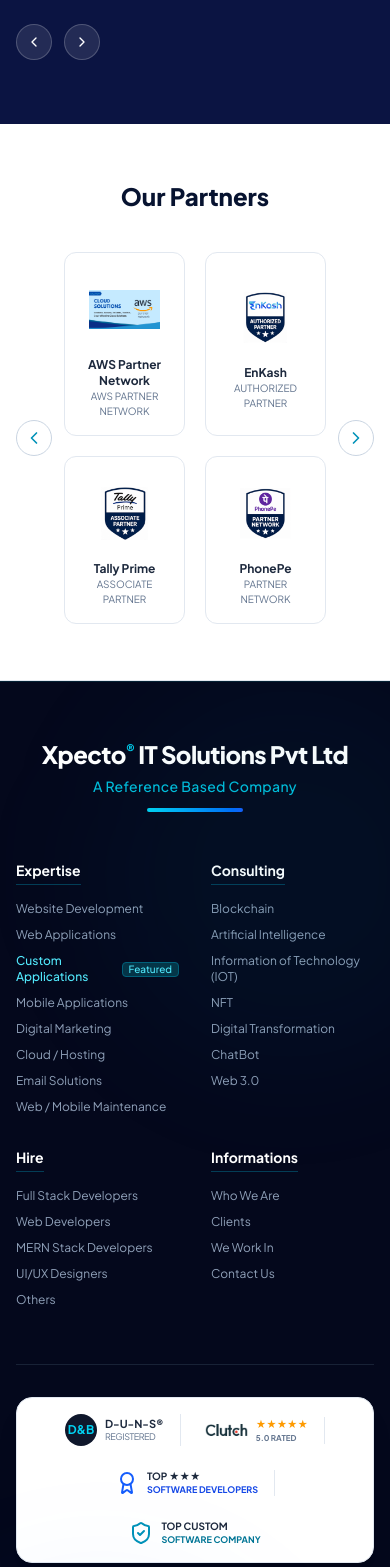
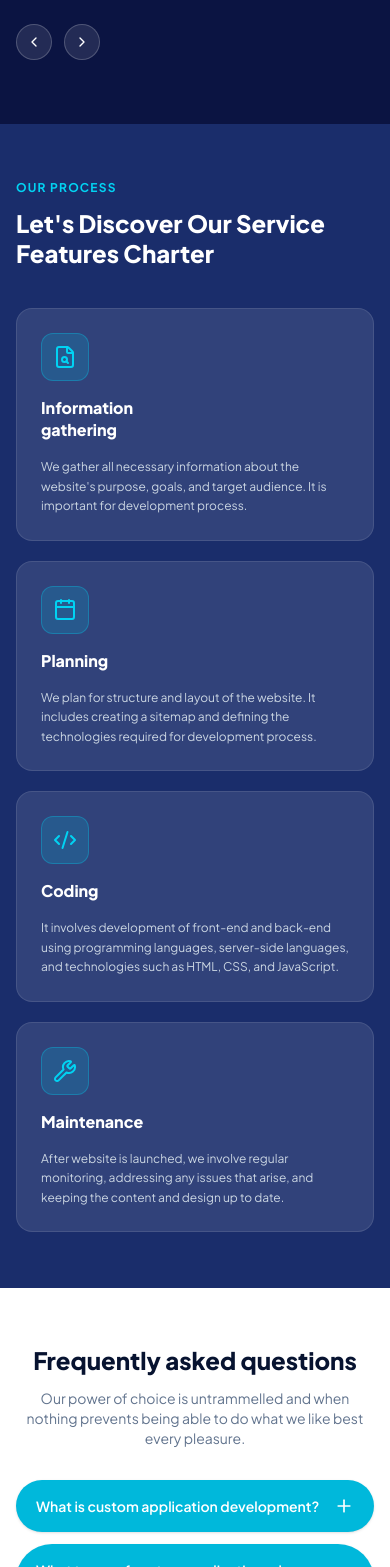
Before and after one commit to codesumitsaxena/Xpecto, a React (Vite) app: page /custom-applications in a window 390 px wide. Shown: the part 7561-9128 px from the top of the page. Built offline with nearby package versions, Linux system fonts and the light colour scheme.

Commit message:
Add Our Process, FAQ, and badge-style Partners sections

```diff
--- a/src/pages/CustomApplicationPage.jsx
+++ b/src/pages/CustomApplicationPage.jsx
@@ -22,7 +22,14 @@ import {
   Layers,
   Link,
   TrendingUp,
-  LifeBuoy
+  LifeBuoy,
+  FileSearch,
+  Calendar,
+  Code2,
+  Wrench,
+  Rocket,
+  ChevronDown,
+  Plus
 } from 'lucide-react';
 
 export default function CustomApplicationPage() {
@@ -30,6 +37,7 @@ export default function CustomApplicationPage() {
   const [partnerIndex, setPartnerIndex] = useState(0);
   const [formData, setFormData] = useState({ name: '', phone: '', email: '', country: 'India', description: '' });
   const [techTab, setTechTab] = useState('frontend');
+  const [openFaq, setOpenFaq] = useState(null);
 
   const handleSubmit = (e) => {
     e.preventDefault();
@@ -662,38 +670,136 @@ export default function CustomApplicationPage() {
         </div>
       </section>
 
-      {/* ======================== SECTION 8: OUR PARTNERS SLIDER ======================== */}
+      {/* ======================== SECTION 8: OUR PROCESS ======================== */}
+      <section className="w-full py-14 px-4 sm:px-8 lg:px-16 bg-[#1a2d6b]">
+        <div className="max-w-6xl mx-auto">
+          <span className="text-xs font-bold tracking-widest uppercase text-cyan-400 mb-3 block">
+            OUR PROCESS
+          </span>
+          <h2 className="text-2xl sm:text-3xl md:text-4xl font-extrabold text-white mb-10 leading-tight max-w-xl">
+            Let's Discover Our Service<br />Features Charter
+          </h2>
+          <div className="grid grid-cols-1 sm:grid-cols-2 lg:grid-cols-4 gap-5">
+            {[
+              {
+                icon: FileSearch,
+                title: 'Information\ngathering',
+                desc: 'We gather all necessary information about the website\'s purpose, goals, and target audience. It is important for development process.',
+              },
+              {
+                icon: Calendar,
+                title: 'Planning',
+                desc: 'We plan for structure and layout of the website. It includes creating a sitemap and defining the technologies required for development process.',
+              },
+              {
+                icon: Code2,
+                title: 'Coding',
+                desc: 'It involves development of front-end and back-end using programming languages, server-side languages, and technologies such as HTML, CSS, and JavaScript.',
+              },
+              {
+                icon: Wrench,
+                title: 'Maintenance',
+                desc: 'After website is launched, we involve regular monitoring, addressing any issues that arise, and keeping the content and design up to date.',
+              },
+            ].map((step, idx) => {
+              const Icon = step.icon;
+              return (
+                <div
+                  key={idx}
+                  className="bg-white/10 hover:bg-white/15 border border-white/10 rounded-2xl p-6 flex flex-col gap-4 transition-all"
+                >
+                  <div className="w-12 h-12 rounded-xl bg-cyan-500/20 border border-cyan-400/30 flex items-center justify-center text-cyan-400">
+                    <Icon className="w-6 h-6" />
+                  </div>
+                  <h3 className="text-base font-extrabold text-white leading-snug whitespace-pre-line">
+                    {step.title}
+                  </h3>
+                  <p className="text-xs text-slate-300 leading-relaxed">
+                    {step.desc}
+                  </p>
+                </div>
+              );
+            })}
+          </div>
+        </div>
+      </section>
+
+      {/* ======================== SECTION 9: FAQ ======================== */}
+      <section className="w-full py-14 px-4 sm:px-8 lg:px-16 bg-white">
+        <div className="max-w-3xl mx-auto">
+          <h2 className="text-2xl sm:text-3xl font-extrabold text-[#071330] text-center mb-3">
+            Frequently asked questions
+          </h2>
+          <p className="text-sm text-slate-500 text-center mb-8 max-w-xl mx-auto">
+            Our power of choice is untrammelled and when nothing prevents being able to do what we like best every pleasure.
+          </p>
+          <div className="flex flex-col gap-3">
+            {[
+              { q: 'What is custom application development?' },
+              { q: 'What types of custom applications do you develop?' },
+              { q: 'How do you ensure the security of custom applications?' },
+              { q: 'Can you integrate custom applications with existing systems?' },
+              { q: 'Do you provide ongoing support and maintenance for custom applications?' },
+              { q: 'How does custom software differ from off-the-shelf solutions?' },
+              { q: 'What industries benefit from custom application development?' },
+              { q: 'How long does it take to develop a custom application?' },
+              { q: 'What are the cost factors involved in custom application development?' },
+            ].map((faq, idx) => (
+              <button
+                key={idx}
+                onClick={() => setOpenFaq(openFaq === idx ? null : idx)}
+                className="w-full flex items-center justify-between gap-3 px-5 py-4 bg-cyan-500 hover:bg-cyan-600 text-white rounded-full text-left text-sm font-semibold transition-colors shadow-sm"
+              >
+                <span>{faq.q}</span>
+                <Plus className={`w-5 h-5 shrink-0 transition-transform ${openFaq === idx ? 'rotate-45' : ''}`} />
+              </button>
+            ))}
+          </div>
+        </div>
+      </section>
+
+      {/* ======================== SECTION 10: OUR PARTNERS SLIDER (Badge style) ======================== */}
       <section className="w-full bg-white py-14 px-4 sm:px-8 lg:px-16 border-b border-slate-200">
         <div className="max-w-6xl mx-auto text-center">
           <h2 className="text-2xl sm:text-3xl font-extrabold text-[#071330] mb-10">Our Partners</h2>
-          <div className="relative flex items-center justify-center max-w-5xl mx-auto px-6">
+          <div className="relative flex items-center justify-center max-w-5xl mx-auto px-10">
             <button
               onClick={prevPartners}
-              className="absolute left-0 z-10 w-9 h-9 rounded-full border border-slate-300 flex items-center justify-center text-cyan-600 hover:text-white hover:bg-cyan-500 hover:border-cyan-500 transition-all"
+              className="absolute left-0 z-10 w-9 h-9 rounded-full border border-slate-300 flex items-center justify-center text-slate-500 hover:text-white hover:bg-cyan-500 hover:border-cyan-500 transition-all text-lg font-bold"
             >
-              <ChevronLeft className="w-5 h-5" />
+              ‹
             </button>
-            <div className="grid grid-cols-2 md:grid-cols-4 gap-5 w-full px-6 transition-all duration-300">
+            <div className="grid grid-cols-2 md:grid-cols-4 gap-6 w-full px-4 transition-all duration-300">
               {allPartners.slice(partnerIndex, partnerIndex + 4).map((p, idx) => (
-                <div key={idx} className="flex flex-col items-center justify-center p-4 bg-white rounded-xl border border-slate-200 hover:border-cyan-400 hover:shadow-md transition-all">
-                  <div className="h-20 w-full flex items-center justify-center p-2">
-                    <img
-                      src={p.src}
-                      alt={p.name}
-                      className="max-h-full max-w-full object-contain"
-                      onError={(e) => { e.target.src = p.fallback; }}
-                    />
+                <div key={idx} className="flex flex-col items-center justify-center">
+                  {/* Badge-shield style card */}
+                  <div className="w-36 sm:w-40 relative flex flex-col items-center">
+                    <div className="w-full bg-[#1a2d6b] rounded-t-2xl pt-4 pb-2 px-3 flex items-center justify-center min-h-[70px]">
+                      <img
+                        src={p.src}
+                        alt={p.name}
+                        className="max-h-12 max-w-full object-contain filter brightness-0 invert"
+                        onError={(e) => { e.target.src = p.fallback; e.target.className = 'max-h-10 max-w-full object-contain'; }}
+                      />
+                    </div>
+                    <div className="w-full bg-[#1a3a8f] px-2 py-2 text-center">
+                      <p className="text-[10px] font-bold text-white leading-tight uppercase tracking-wide">{p.role}</p>
+                    </div>
+                    {/* Stars row */}
+                    <div className="w-full bg-[#1a2d6b] px-2 py-1.5 flex justify-center gap-0.5 rounded-b-xl">
+                      {[...Array(3)].map((_, i) => (
+                        <svg key={i} className="w-3 h-3 text-amber-400 fill-amber-400" viewBox="0 0 24 24"><path d="M12 2l3.09 6.26L22 9.27l-5 4.87 1.18 6.88L12 17.77l-6.18 3.25L7 14.14 2 9.27l6.91-1.01L12 2z"/></svg>
+                      ))}
+                    </div>
                   </div>
-                  <span className="text-xs font-bold text-slate-800 mt-2 text-center">{p.name}</span>
-                  <span className="text-[10px] text-slate-500 text-center">{p.role}</span>
                 </div>
               ))}
             </div>
             <button
               onClick={nextPartners}
-              className="absolute right-0 z-10 w-9 h-9 rounded-full border border-slate-300 flex items-center justify-center text-cyan-600 hover:text-white hover:bg-cyan-500 hover:border-cyan-500 transition-all"
+              className="absolute right-0 z-10 w-9 h-9 rounded-full border border-slate-300 flex items-center justify-center text-slate-500 hover:text-white hover:bg-cyan-500 hover:border-cyan-500 transition-all text-lg font-bold"
             >
-              <ChevronRight className="w-5 h-5" />
+              ›
             </button>
           </div>
         </div>
```
